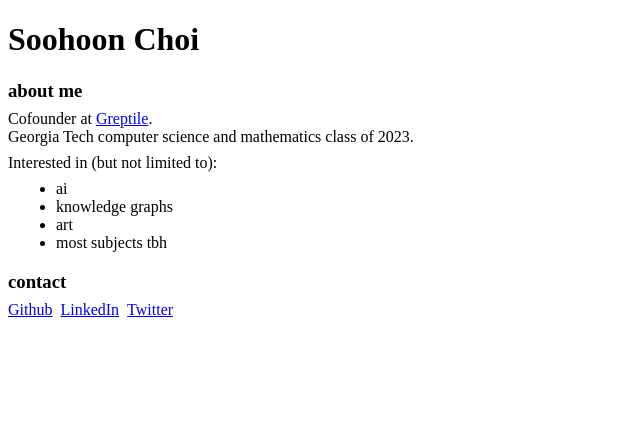
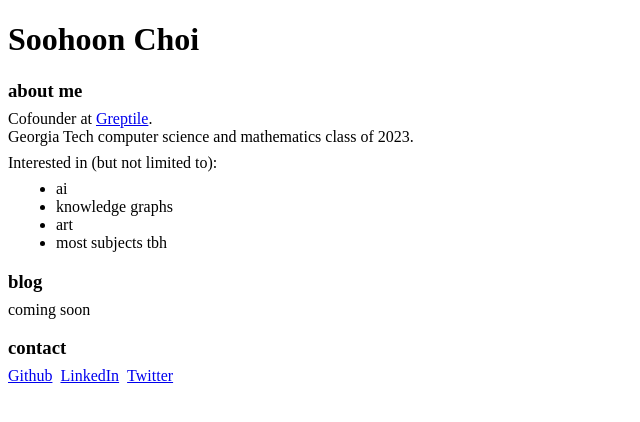
Before and after one commit to soohoonc/soohoonc.github.io, a Next.js app: page / in a window 1280 px wide. Shown: the top 422 px of the page, without its empty margins (0-640 px from the left). Built offline with nearby package versions, Linux system fonts and the light colour scheme.

Commit message:
blog section

```diff
--- a/src/app/page.tsx
+++ b/src/app/page.tsx
@@ -16,8 +16,9 @@ const Page = () => {
         <li>art</li>
         <li>most subjects tbh</li>
       </ul>
-     {/* <h3 className="mb-2">blog</h3>
-      <ul className="m-2">
+     <h3 className="mb-2">blog</h3>
+      coming soon
+      {/* <ul className="m-2">
         <li><a href="/b/one-year-sf">one year in sf</a></li>
       </ul> */}
     <h3 className="mb-2">contact</h3>
```
